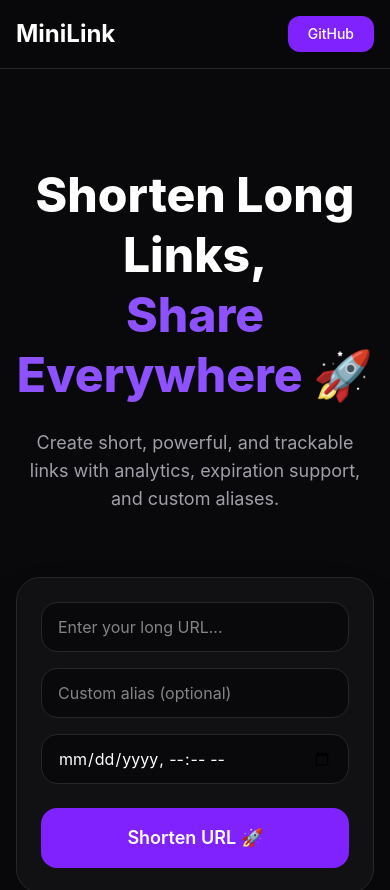
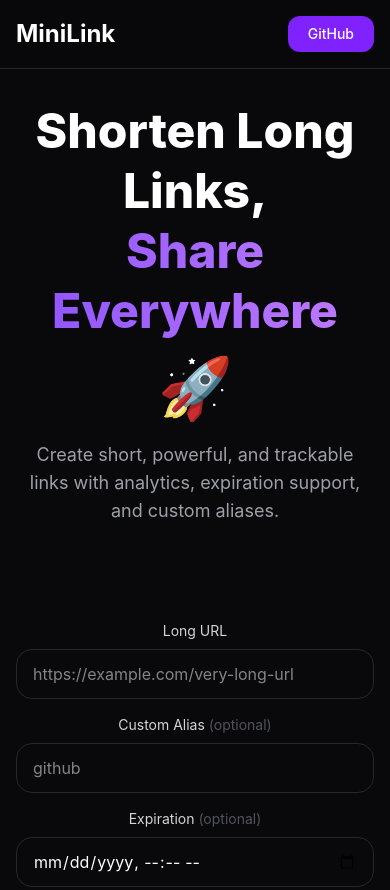
Before and after one commit to helloabdulmajid/minilink-web, a React (Vite) app: page / in a window 390 px wide. Shown: the top 890 px of the page. Built offline with nearby package versions, Linux system fonts and the light colour scheme.

Commit message:
style: enhance landing page UI and responsive design

```diff
--- a/src/components/Navbar.jsx
+++ b/src/components/Navbar.jsx
@@ -8,7 +8,10 @@ function Navbar() {
           MiniLink
         </h1>
 
-        <button
+      <a
+  href="https://github.com/helloabdulmajid/minilink-web"
+  target="_blank"
+  rel="noreferrer"
   className="
     bg-violet-600
     hover:bg-violet-500
@@ -22,7 +25,7 @@ function Navbar() {
   "
 >
   GitHub
-        </button>
+</a>
 
       </div>
 
--- a/src/components/UrlForm.jsx
+++ b/src/components/UrlForm.jsx
@@ -1,27 +1,69 @@
 function UrlForm() {
   return (
+<>
+   <div className="grid grid-cols-1 md:grid-cols-4 gap-4 mt-24">
 
-    <div
-      className="
-        mt-16
-        bg-zinc-900/60
-        border
-        border-zinc-800
-        backdrop-blur-xl
-        rounded-3xl
-        p-6
-        md:p-8
-        shadow-2xl
-      "
-    >
-
-      <div className="grid grid-cols-1 md:grid-cols-4 gap-4">
+  <div className="md:col-span-2 ">
+    <label className="block text-sm text-zinc-300 mb-2">
+      Long URL
+    </label>
 
     <input
       type="text"
-          placeholder="Enter your long URL..."
+      placeholder="https://example.com/very-long-url"
       className="
-            md:col-span-2
+        w-full
+        bg-zinc-950
+        border
+        border-zinc-800
+        rounded-2xl
+        px-4
+        py-3
+        outline-none
+        focus:border-violet-500
+        transition
+      "
+    />
+  </div>
+
+  <div>
+    <label className="block text-sm text-zinc-300 mb-2">
+      Custom Alias
+      <span className="text-zinc-600">
+        {" "} (optional)
+      </span>
+    </label>
+
+    <input
+      type="text"
+      placeholder="github"
+      className="
+        w-full
+        bg-zinc-950
+        border
+        border-zinc-800
+        rounded-2xl
+        px-4
+        py-3
+        outline-none
+        focus:border-violet-500
+        transition
+      "
+    />
+  </div>
+
+  <div>
+    <label className="block text-sm text-zinc-300 mb-2">
+      Expiration
+      <span className="text-zinc-600">
+        {" "} (optional)
+      </span>
+    </label>
+
+    <input
+      type="datetime-local"
+      className="
+        w-full
         bg-zinc-950
         border
         border-zinc-800
@@ -34,56 +76,37 @@ function UrlForm() {
       "
     />
 
-        <input
-          type="text"
-          placeholder="Custom alias (optional)"
-          className="
-            bg-zinc-950
-            border
-            border-zinc-800
-            rounded-2xl
-            px-4
-            py-3
-            outline-none
-            focus:border-violet-500
-            transition
-          "
-        />
-
-        <input
-          type="datetime-local"
-          className="
-            bg-zinc-950
-            border
-            border-zinc-800
-            rounded-2xl
-            px-4
-            py-3
-            outline-none
-            focus:border-violet-500
-            transition
-          "
-        />
+    <p className="text-xs text-zinc-500 mt-2">
+      Leave empty for permanent link
+    </p>
+  </div>
 
 </div>
-
 <button
   className="
-          mt-6
+    mt-8
     w-full
-          bg-violet-600
-          hover:bg-violet-500
-          transition
+    bg-gradient-to-r
+    from-violet-600
+    to-purple-500
+    hover:from-violet-500
+    hover:to-purple-400
+    transition-all
+    duration-300
     py-4
     rounded-2xl
     font-semibold
     text-lg
+    shadow-lg
+    shadow-violet-900/40
+    hover:shadow-violet-700/50
+    hover:scale-[1.01]
   "
 >
   Shorten URL 🚀
 </button>
+</>
 
-    </div>
   )
 }
 
--- a/src/pages/HomePage.jsx
+++ b/src/pages/HomePage.jsx
@@ -7,7 +7,7 @@ function HomePage() {
 
       <Navbar />
 
-<section className="relative max-w-6xl mx-auto px-4 py-24">
+<section className="relative max-w-6xl mx-auto px-4 py-8">
         <div
   className="
     absolute
@@ -44,9 +44,25 @@ function HomePage() {
   Shorten Long Links,
   <br />
 
-            <span className="text-violet-500">
-              Share Everywhere 🚀
+  <div className="flex items-center justify-center gap-4 flex-wrap">
+
+    <span
+      className="
+        bg-gradient-to-r
+        from-violet-500
+        to-purple-400
+        bg-clip-text
+        text-transparent
+      "
+    >
+      Share Everywhere
     </span>
+
+    <span className="text-6xl">
+      🚀
+    </span>
+
+  </div>
 
 </h1>
 
@@ -55,7 +71,7 @@ function HomePage() {
               text-zinc-400
               text-lg
               mt-6
-              max-w-2xl
+              max-w-3xl
               mx-auto
             "
           >
```
Lines whose indentation alone changed are shown as unchanged.
